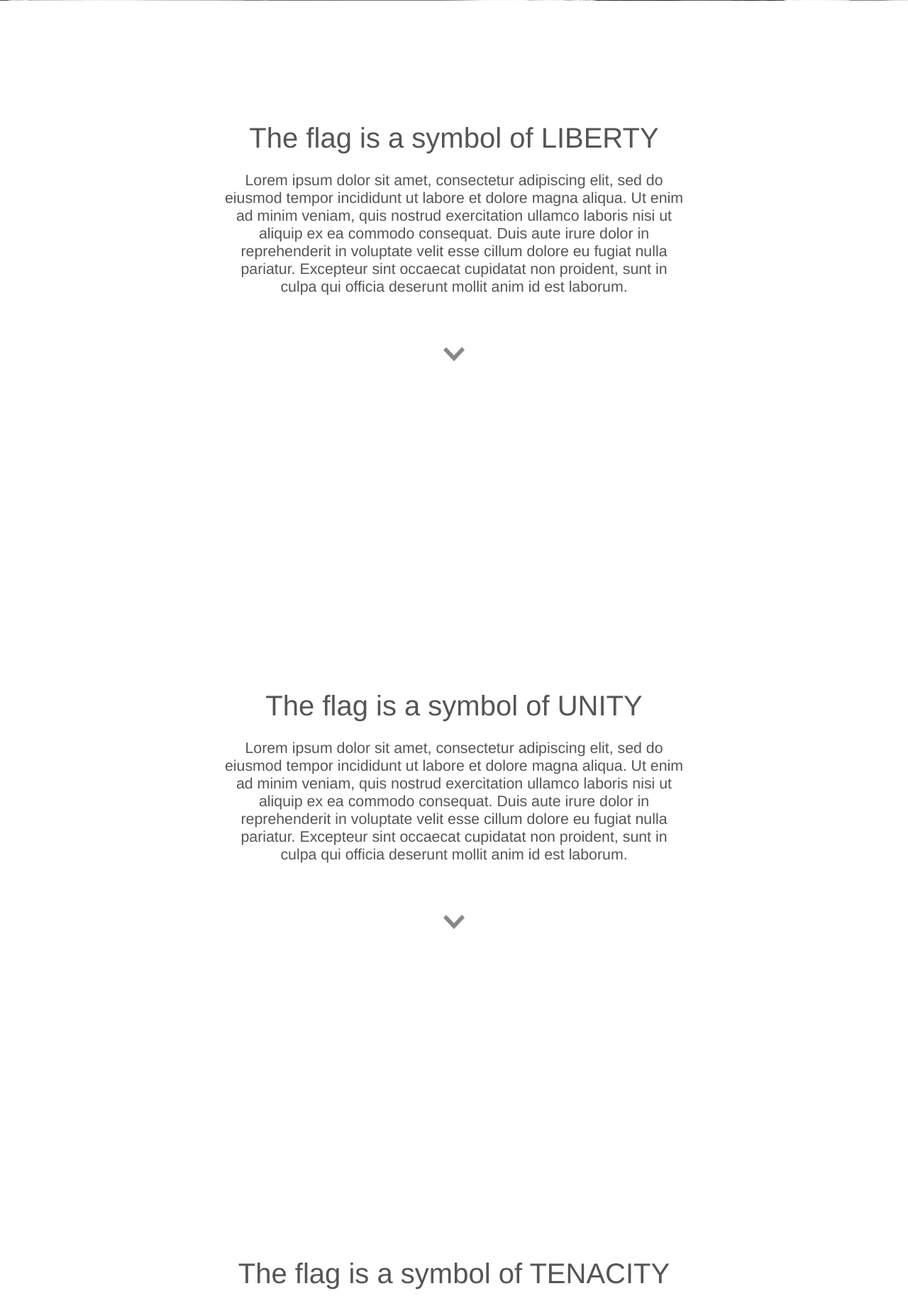
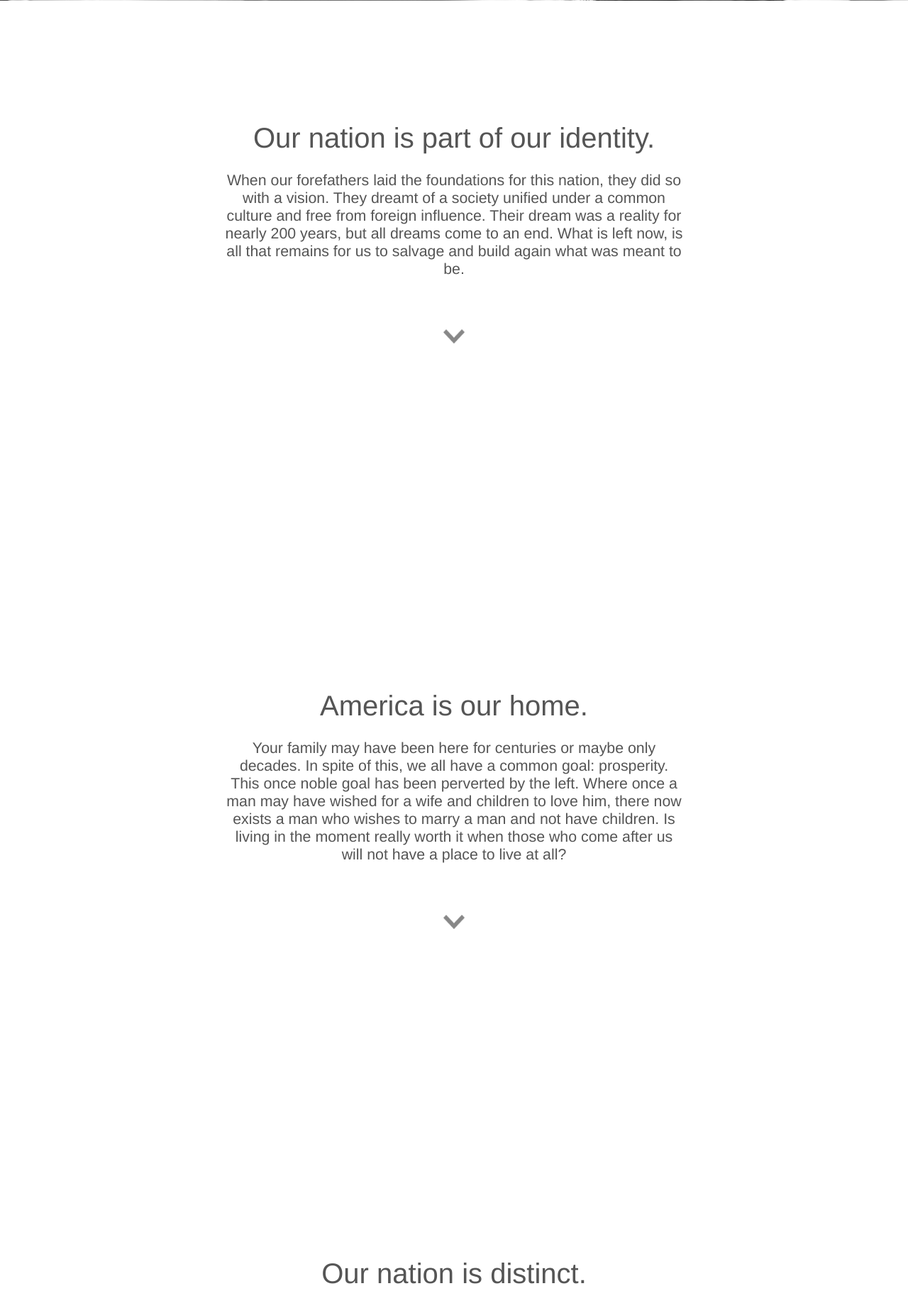
Before and after one commit to PrinceW3/princew3.github.io, a PHP site: page / in a window 1280 px wide. Shown: the part 799-2642 px from the top of the page at 71% size. Run offline with PHP 8.4, Linux system fonts and the light colour scheme; some libraries are stand-ins or nearby versions.

Commit message:
Add files via upload

```diff
--- a/css/main.css
+++ b/css/main.css
@@ -183,7 +183,7 @@ a.downArrow {
 	right: 0;
 	margin: 0 auto;
 	text-align: center;
-	z-index: 0;
+	z-index: 1;
 }
 
 img.downArrow {
--- a/index.php
+++ b/index.php
@@ -39,7 +39,7 @@
 			<div id="socialmedia">
 				<!-- Twitter --><a href="https://www.twitter.com/AmnatParty"><img src="./images/social/twitter.png" class="socialmediaicon"></a>
 				<!-- Facebook --><a href="https://www.facebook.com/FlagPartyUSA"><img src="./images/social/facebook.png" class="socialmediaicon"></a>
-				<!-- Instagram --><a href="https://www.instagram.com/flagpartyusa/"><img src="./images/social/instagram.png" class="socialmediaicon"></a>
+				<!-- Instagram --><a href="https://www.instagram.com/AmnatParty/"><img src="./images/social/instagram.png" class="socialmediaicon"></a>
 				<!-- Gab.ai --><a href="https://gab.ai/ANP"><img src="./images/social/gab.png" class="socialmediaicon"></a>
 				<!-- Google+ --><a href="https://aboutme.google.com/b/101072737346920572449/"><img src="./images/social/google.png" class="socialmediaicon"></a>
 				<!-- Youtube --><a href="https://www.youtube.com/channel/UCyI-njp2tt589Hgg_MDG1Lw"><img src="./images/social/youtube.png" class="socialmediaicon"></a>
@@ -57,22 +57,22 @@
 		</div>
 		<div id="theflag">
 			<div class="textPieces">
-				<span class="heading">The flag is a symbol of LIBERTY</span><br><br>
-				<p class="para">Lorem ipsum dolor sit amet, consectetur adipiscing elit, sed do eiusmod tempor incididunt ut labore et dolore magna aliqua. Ut enim ad minim veniam, quis nostrud exercitation ullamco laboris nisi ut aliquip ex ea commodo consequat. Duis aute irure dolor in reprehenderit in voluptate velit esse cillum dolore eu fugiat nulla pariatur. Excepteur sint occaecat cupidatat non proident, sunt in culpa qui officia deserunt mollit anim id est laborum.</p><br><br>
+				<span class="heading">Our nation is part of our identity.</span><br><br>
+				<p class="para">When our forefathers laid the foundations for this nation, they did so with a vision.  They dreamt of a society unified under a common culture and free from foreign influence.  Their dream was a reality for nearly 200 years, but all dreams come to an end. What is left now, is all that remains for us to salvage and build again what was meant to be.</p><br><br>
 				<a href="javascript:void(0)" id="downArrow1" class="downArrow"><img class="downArrow" src="./images/downArrow.png"></a>
 			</div>
 		</div>
 		<div id="theflag2">
 			<div class="textPieces">
-				<span class="heading">The flag is a symbol of UNITY</span><br><br>
-				<p class="para">Lorem ipsum dolor sit amet, consectetur adipiscing elit, sed do eiusmod tempor incididunt ut labore et dolore magna aliqua. Ut enim ad minim veniam, quis nostrud exercitation ullamco laboris nisi ut aliquip ex ea commodo consequat. Duis aute irure dolor in reprehenderit in voluptate velit esse cillum dolore eu fugiat nulla pariatur. Excepteur sint occaecat cupidatat non proident, sunt in culpa qui officia deserunt mollit anim id est laborum.</p><br><br>
+				<span class="heading">America is our home.</span><br><br>
+				<p class="para">Your family may have been here for centuries or maybe only decades. In spite of this, we all have a common goal: prosperity. This once noble goal has been perverted by the left. Where once a man may have wished for a wife and children to love him, there now exists a man who wishes to marry a man and not have children. Is living in the moment really worth it when those who come after us will not have a place to live at all?</p><br><br>
 				<a href="javascript:void(0)" id="downArrow2" class="downArrow"><img class="downArrow" src="./images/downArrow.png"></a>
 			</div>
 		</div>
 		<div id="theflag3">
 			<div class="textPieces">
-				<span class="heading">The flag is a symbol of TENACITY</span><br><br>
-				<p class="para">Lorem ipsum dolor sit amet, consectetur adipiscing elit, sed do eiusmod tempor incididunt ut labore et dolore magna aliqua. Ut enim ad minim veniam, quis nostrud exercitation ullamco laboris nisi ut aliquip ex ea commodo consequat. Duis aute irure dolor in reprehenderit in voluptate velit esse cillum dolore eu fugiat nulla pariatur. Excepteur sint occaecat cupidatat non proident, sunt in culpa qui officia deserunt mollit anim id est laborum.</p><br><br>
+				<span class="heading">Our nation is distinct.</span><br><br>
+				<p class="para">White American, while once being a description of a European immigrant to America, now describes a distinct cultural and ethnic identity. Where we once had Irish, English, Scottish, German, French or Spanish, we now have American. The left hates us for this; they seek to destroy our distinct identity just as the Union did to the Confederacy.  The northerners hated the Southerners because they committed the terrible crime of having a truly defined culture.</p><br><br>
 				<a href="javascript:void(0)" id="upArrow" class="downArrow"><img class="downArrow" src="./images/upArrow.png"></a><span id="btt">Back to top</span>
 			</div>
 		</div>
```
